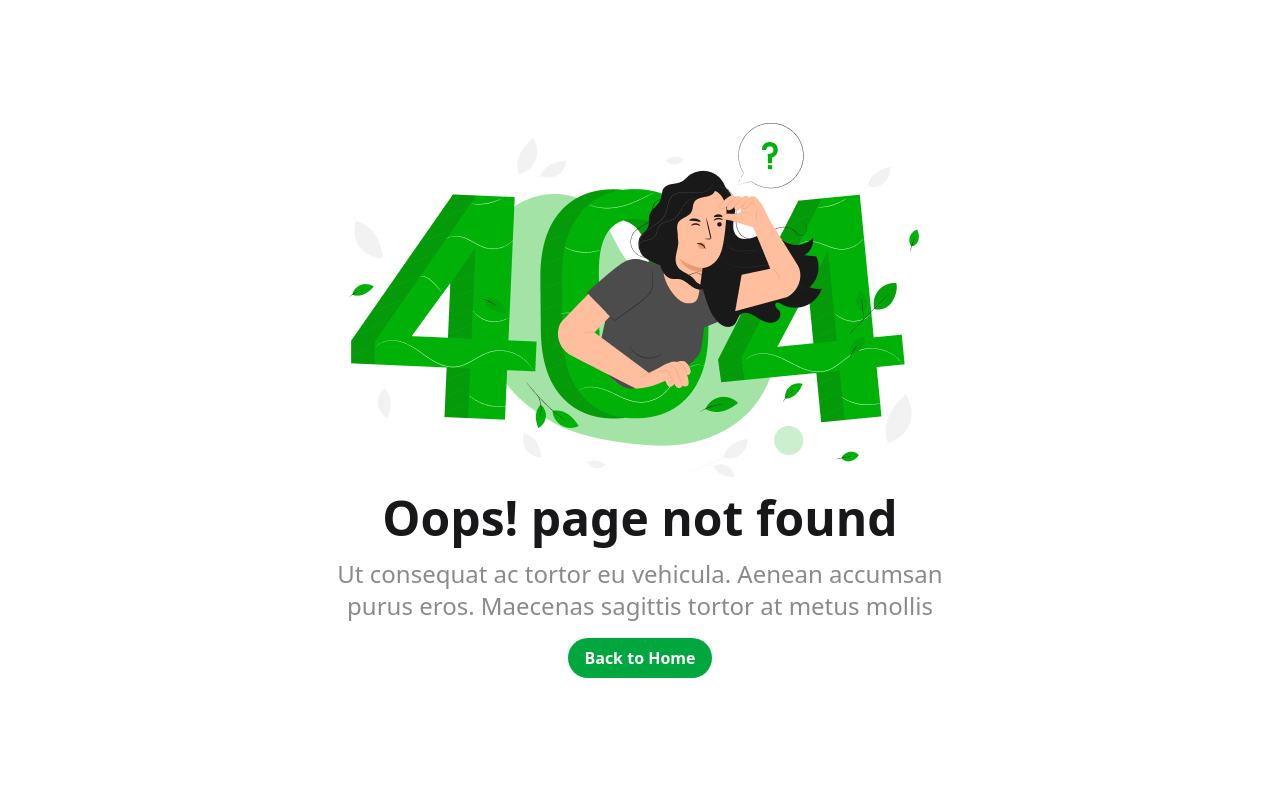
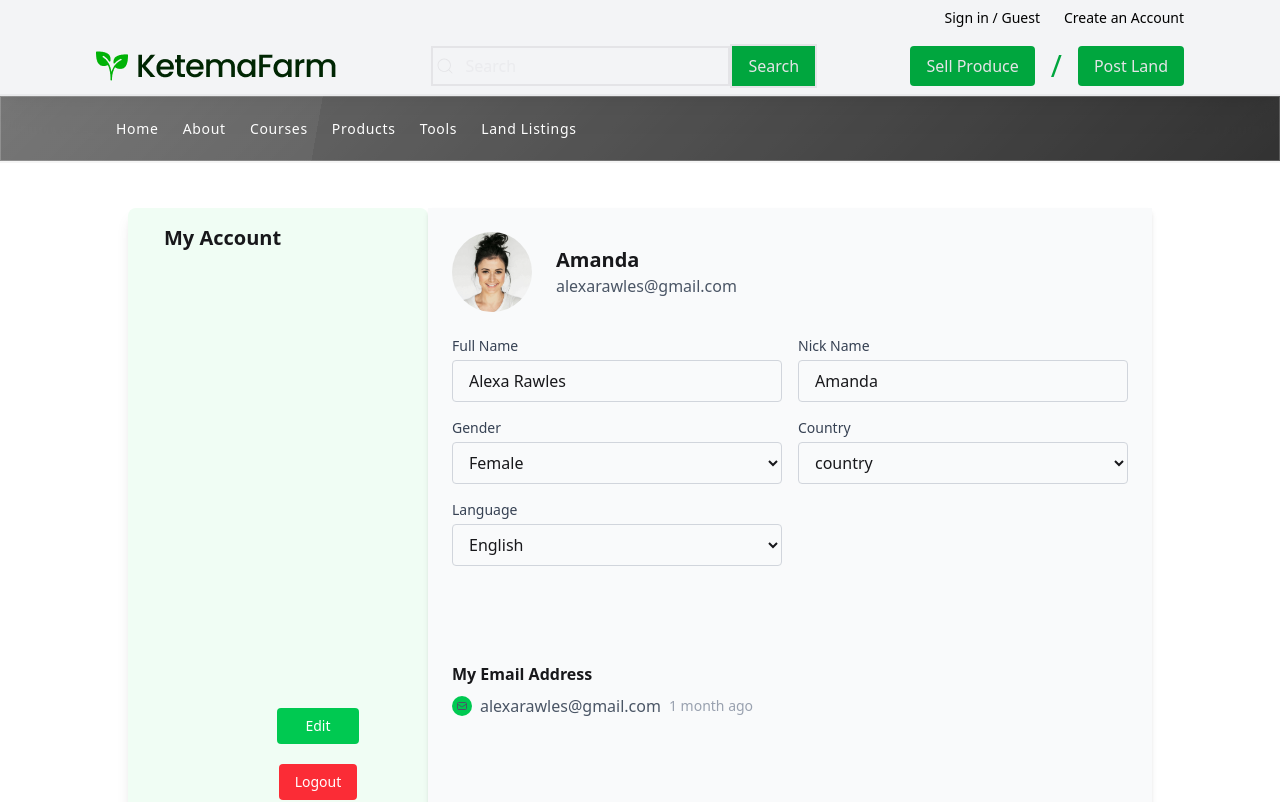
Before and after one commit to KetemaFarm/KetemaFarm, a React (Vite) app in the folder frontend/: page /profileSetting in a window 1280 px wide. Before the commit this address had no page. Shown: the top 802 px of the page. Built offline with nearby package versions, Linux system fonts and the light colour scheme.

Commit message:
profile setting page added

```diff
--- a/frontend/src/App.jsx
+++ b/frontend/src/App.jsx
@@ -17,6 +17,7 @@ import {
 } from "./pages";
 
 import { loader as homeLoader } from "./pages/Home";
+import ProfileSetting from "./pages/ProfileSetting";
 
 const router = createBrowserRouter([
   {
@@ -52,6 +53,10 @@ const router = createBrowserRouter([
       {
         path: "profile",
         element: <UserProfile />,
+      },
+      {
+        path: "profileSetting",
+        element: <ProfileSetting />,
       },
     ],
   },
--- /dev/null
+++ b/frontend/src/pages/ProfileSetting.jsx
@@ -0,0 +1,118 @@
+import React from "react";
+import profile from "../assets/profile.jpg";
+import { HiOutlineMail } from "react-icons/hi";
+
+const ProfileSetting = () => {
+  const user = {
+    profileImage: profile,
+    nickname: "Amanda",
+    fullName: "Alexa Rawles",
+    email: "alexarawles@gmail.com",
+    gender: "Female",
+    country: "Location",
+    language: "English",
+    country: "country",
+    emailStatus: "1 month ago",
+  };
+  return (
+    <div className="p-4 md:p-8 grid md:grid-cols-[300px_1fr] mt-24">
+      <div className="bg-green-50 h-screen shadow-lg rounded-lg">
+        <h1 className="p-4 ml-5 text-xl font-bold">My Account</h1>
+        <div className=" mt-110 flex flex-col gap-5 items-center">
+          <button className="ml-20 bg-green-500 hover:bg-green-600 text-white text-sm px-7 py-2 rounded cursor-pointer ">
+            Edit
+          </button>
+          <button className="ml-20 bg-red-500 hover:bg-red-600 text-white text-sm px-4 py-2 rounded cursor-pointer ">
+            Logout
+          </button>
+        </div>
+      </div>
+      <div className="bg-gray-50 shadow-md rounded-br flex-1 p-6">
+        <div className="flex flex-col md:flex-row md:items-center mb-6">
+          <img
+            src={user.profileImage}
+            alt="Profile"
+            className="w-20 h-20 rounded-full object-cover mb-4 md:mb-0 md:mr-6"
+          />
+          <div>
+            <h3 className="text-xl font-semibold">{user.nickname}</h3>
+            <p className="text-gray-600">{user.email}</p>
+          </div>
+        </div>
+        <div className="grid grid-cols-1 md:grid-cols-2 gap-4">
+          <div>
+            <label className="block text-sm font-medium text-gray-700 mb-1">
+              Full Name
+            </label>
+            <input
+              type="text"
+              value={user.fullName}
+              readOnly
+              className="w-full px-4 py-2 border border-gray-300 rounded"
+            />
+          </div>
+          <div>
+            <label className="block text-sm font-medium text-gray-700 mb-1">
+              Nick Name
+            </label>
+            <input
+              type="text"
+              value={user.nickname}
+              readOnly
+              className="w-full px-4 py-2 border border-gray-300 rounded"
+            />
+          </div>
+          <div>
+            <label className="block text-sm font-medium text-gray-700 mb-1">
+              Gender
+            </label>
+            <select
+              value={user.gender}
+              className="w-full px-3 py-2 border border-gray-300 rounded"
+              disabled
+            >
+              <option className="">Female</option>
+              <option className="">Male</option>
+            </select>
+          </div>
+          <div>
+            <label className="block text-sm font-medium text-gray-700 mb-1">
+              Country
+            </label>
+            <select
+              value={user.country}
+              className="w-full px-3 py-2 border border-gray-300 rounded"
+              disabled
+            >
+              <option className="">country</option>
+              {/* <option className="">English</option> */}
+            </select>
+          </div>
+          <div>
+            <label className="block text-sm font-medium text-gray-700 mb-1">
+              Language
+            </label>
+            <select
+              value={user.language}
+              className="w-full px-3 py-2 border border-gray-300 rounded"
+              disabled
+            >
+              <option className="">English</option>
+              {/* <option className="">English</option> */}
+            </select>
+          </div>
+        </div>
+        <div className="mt-24">
+          <h4 className="text-md font-semibold mb-2">My Email Address</h4>
+          <div className="flex items-center space-x-2 text-gray-600">
+            <HiOutlineMail className="w-5 h-5 p-1 bg-green-500 rounded-full" />
+            <span>{user.email}</span>
+            <span className="text-sm text-gray-400">{user.emailStatus}</span>
+          </div>
+        </div>
+      </div>
+    </div>
+  );
+};
+
+export default ProfileSetting;
```
